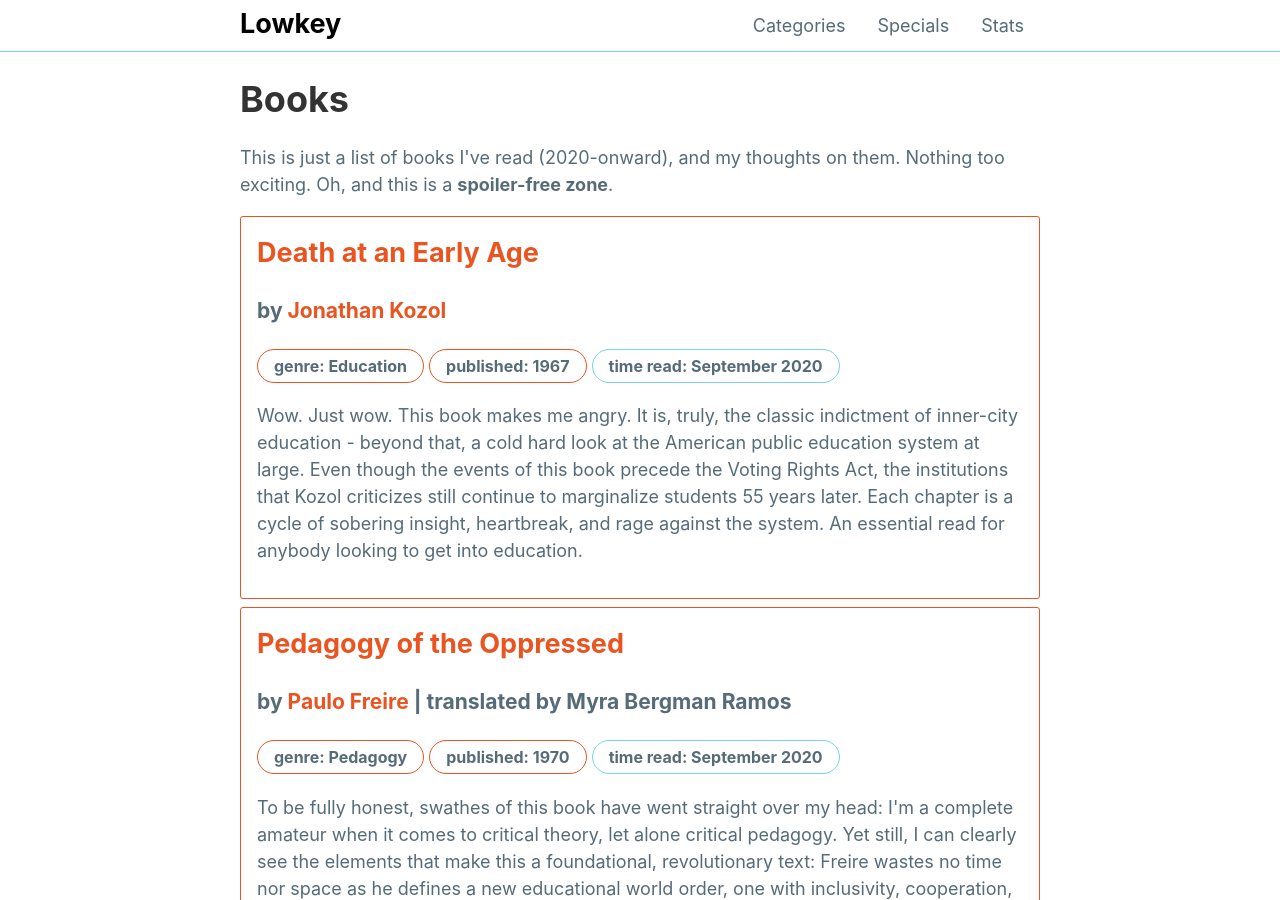
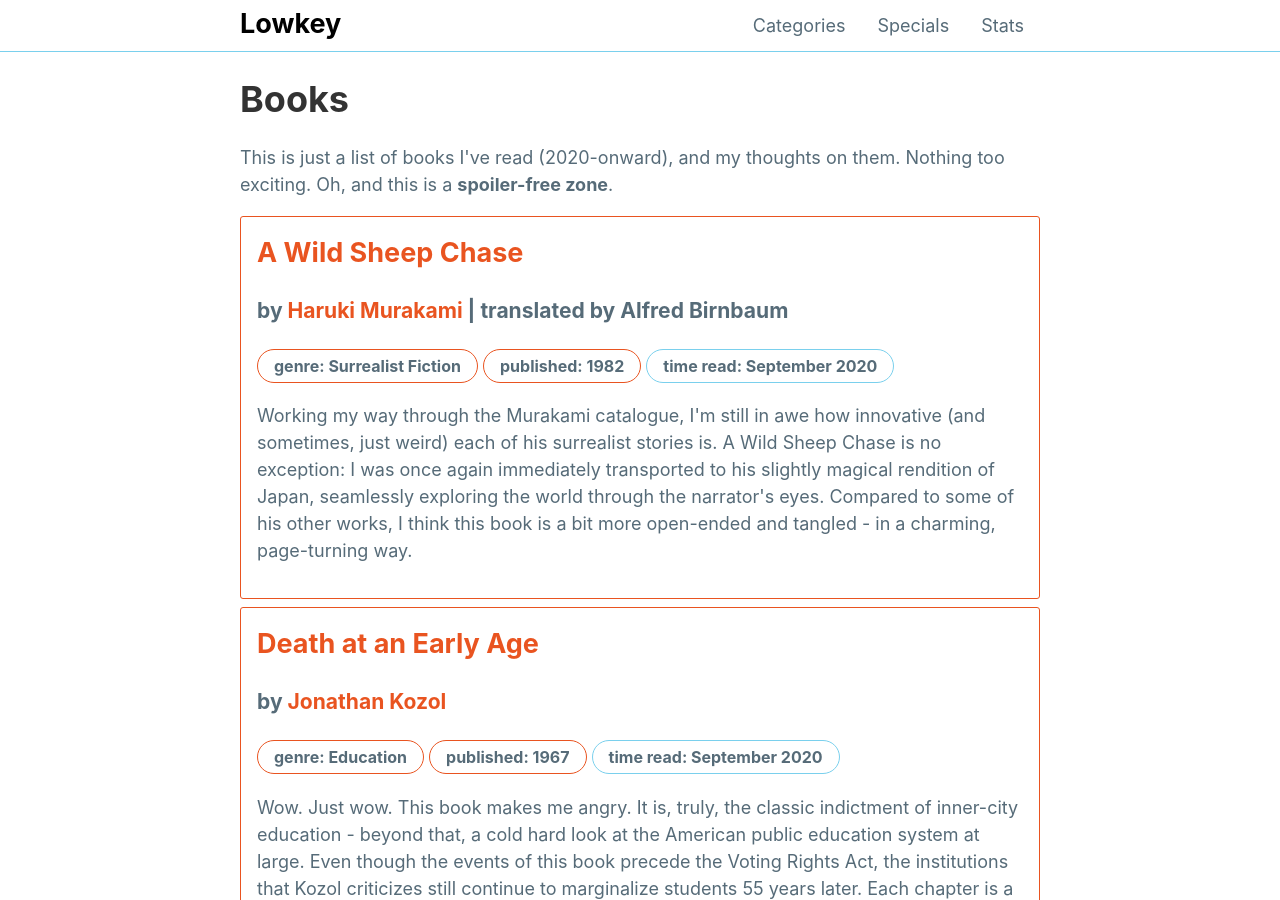
Before and after one commit to mattxwang/lowkey, a Jekyll site: the page built from stats/books.html, in a window 1280 px wide and 900 px high. Built offline with Jekyll 4.4.1, drawn with Linux system fonts in a browser that asks for light colours.

Commit message:
a wild sheep chase

```diff
--- a/_data/books.yml
+++ b/_data/books.yml
@@ -166,3 +166,12 @@ deathatanearlyage:
   time_read: September 2020
   thoughts: >
     Wow. Just wow. This book makes me angry. It is, truly, the classic indictment of inner-city education - beyond that, a cold hard look at the American public education system at large. Even though the events of this book precede the Voting Rights Act, the institutions that Kozol criticizes still continue to marginalize students 55 years later. Each chapter is a cycle of sobering insight, heartbreak, and rage against the system. An essential read for anybody looking to get into education.
+awildsheepchase:
+  title: A Wild Sheep Chase
+  author: Haruki Murakami
+  translator: Alfred Birnbaum
+  genre: Surrealist Fiction
+  year_published: 1982
+  time_read: September 2020
+  thoughts: >
+    Working my way through the Murakami catalogue, I'm still in awe how innovative (and sometimes, just weird) each of his surrealist stories is. A Wild Sheep Chase is no exception: I was once again immediately transported to his slightly magical rendition of Japan, seamlessly exploring the world through the narrator's eyes. Compared to some of his other works, I think this book is a bit more open-ended and tangled - in a charming, page-turning way.
```
